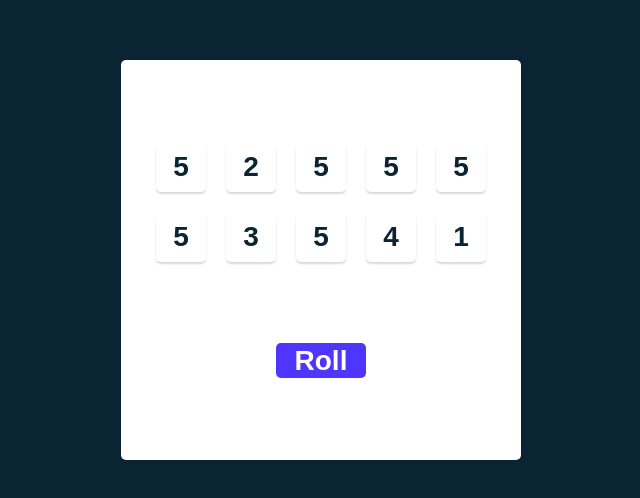
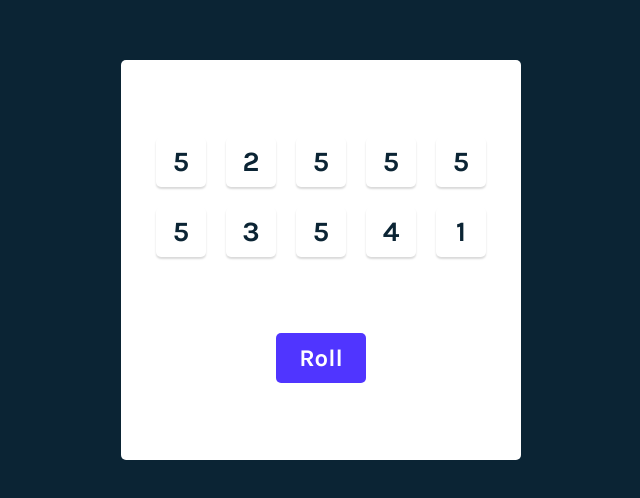
Before and after one commit to crazynets1/roll-dice-app, a React (Create React App) app: page / in a window 1280 px wide. Shown: the part 140-638 px from the top of the page, without its empty margins (319-959 px from the left). Built offline with nearby package versions, Linux system fonts and the light colour scheme.

Commit message:
commit changes in these files

```diff
--- a/public/index.html
+++ b/public/index.html
@@ -2,6 +2,9 @@
 <html lang="en">
   <head>
     <meta charset="utf-8" />
+    <link rel="preconnect" href="https://fonts.googleapis.com">
+    <link rel="preconnect" href="https://fonts.gstatic.com" crossorigin>
+    <link href="https://fonts.googleapis.com/css2?family=Karla:ital,wght@0,200..800;1,200..800&display=swap" rel="stylesheet">
     <link rel="icon" href="%PUBLIC_URL%/favicon.ico" />
     <meta name="viewport" content="width=device-width, initial-scale=1" />
     <meta name="theme-color" content="#000000" />
--- a/src/App.js
+++ b/src/App.js
@@ -12,6 +12,10 @@
     return numArray
   }
 
+  function rollDices() {
+    setDices(generateRandomNums())
+  }
+
   const [dices, setDices] = React.useState(generateRandomNums())
   const diceElements = dices.map(dice => <Die value={dice}/>)
 
@@ -20,7 +24,7 @@
       <div className="dice-container">
         {diceElements}
       </div>
-       <button className="roll-btn">Roll</button>
+       <button onClick={rollDices} className="roll-btn">Roll</button>
     </main>
   )
 }
--- a/src/index.css
+++ b/src/index.css
@@ -59,7 +59,7 @@
 .roll-btn{
     background-color: #5035FF;
     width: 90px;
-    height: 35px;
+    height: 50px;
     color: #FFFF;
-    font-size: 1.75rem;
+    font-size: 1.5rem;
 }
```
